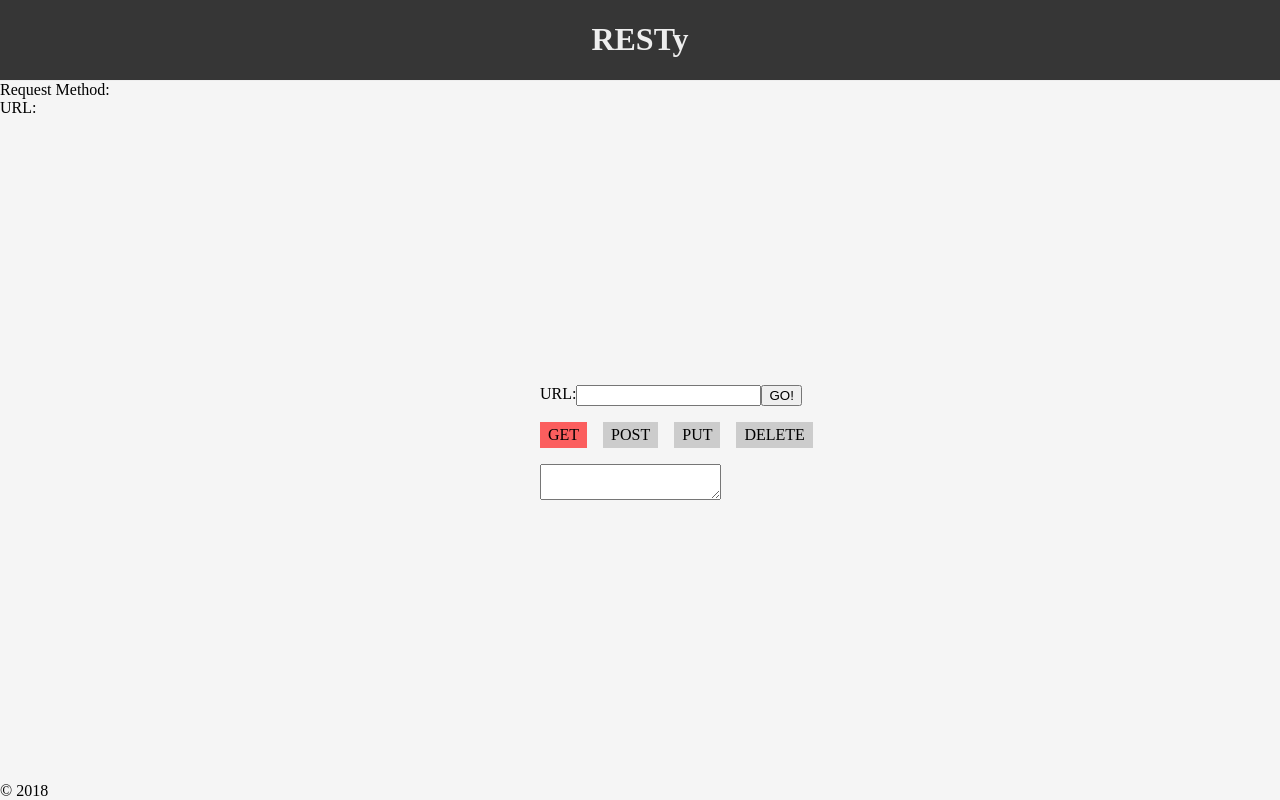
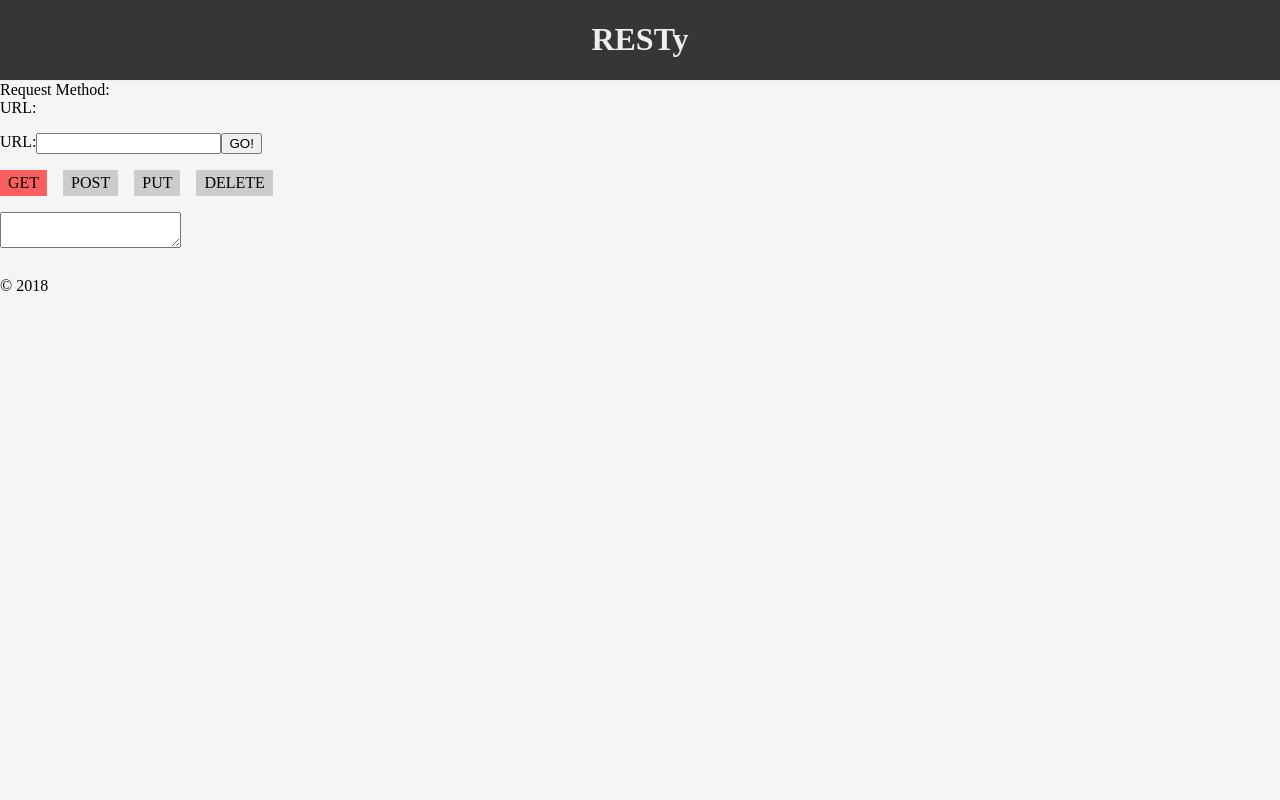
Before and after one commit to tm-LBenson/resty, a React (Create React App) app: page / in a window 1280 px wide. Built offline with nearby package versions, Linux system fonts and the light colour scheme.

Commit message:
add useEffect to call API on change remove console.log add main for styling

```diff
--- a/src/App.js
+++ b/src/App.js
@@ -1,6 +1,6 @@
 /** @format */
 
-import React, { useState } from 'react';
+import React, { useState, useEffect } from 'react';
 import './app.scss';
 import Header from './components/header';
 import Footer from './components/footer';
@@ -19,7 +19,7 @@ function App() {
       const results = requestParams.url
         ? await fetchApi(requestParams.url)
         : null;
-      console.log(results, 'fetch');
+
       setData({
         data: results,
         requestParams,
@@ -33,6 +33,12 @@ function App() {
     }
   };
 
+  useEffect(() => {
+    if (state.requestParams) {
+      callApi(state.requestParams);
+    }
+  }, [state.requestParams]);
+
   return (
     <>
       <Header data-testid="header" />
@@ -40,11 +46,13 @@ function App() {
         Request Method: {state.requestParams.method}
       </div>
       <div data-testid="request-url">URL: {state.requestParams.url}</div>
-      <Form
-        data-testid="form"
-        handleApiCall={callApi}
-      />
-      <Results data={state.data} />
+      <main>
+        <Form
+          data-testid="form"
+          handleApiCall={callApi}
+        />
+        <Results data={state.data} />
+      </main>
       <Footer data-testid="footer" />
     </>
   );
```
